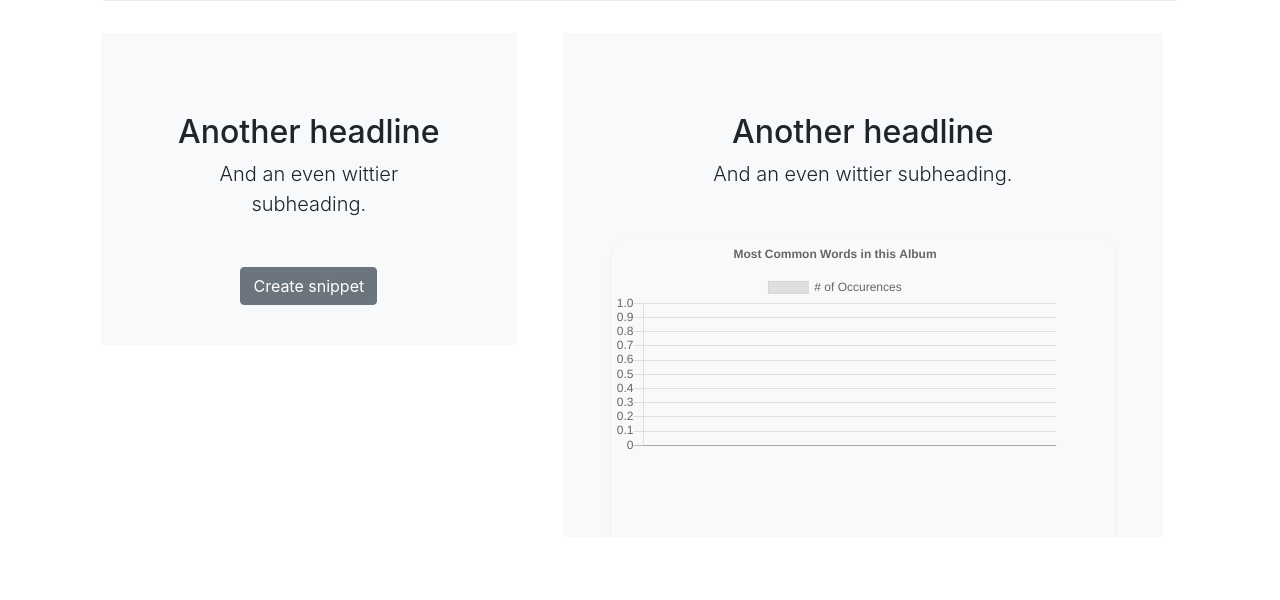
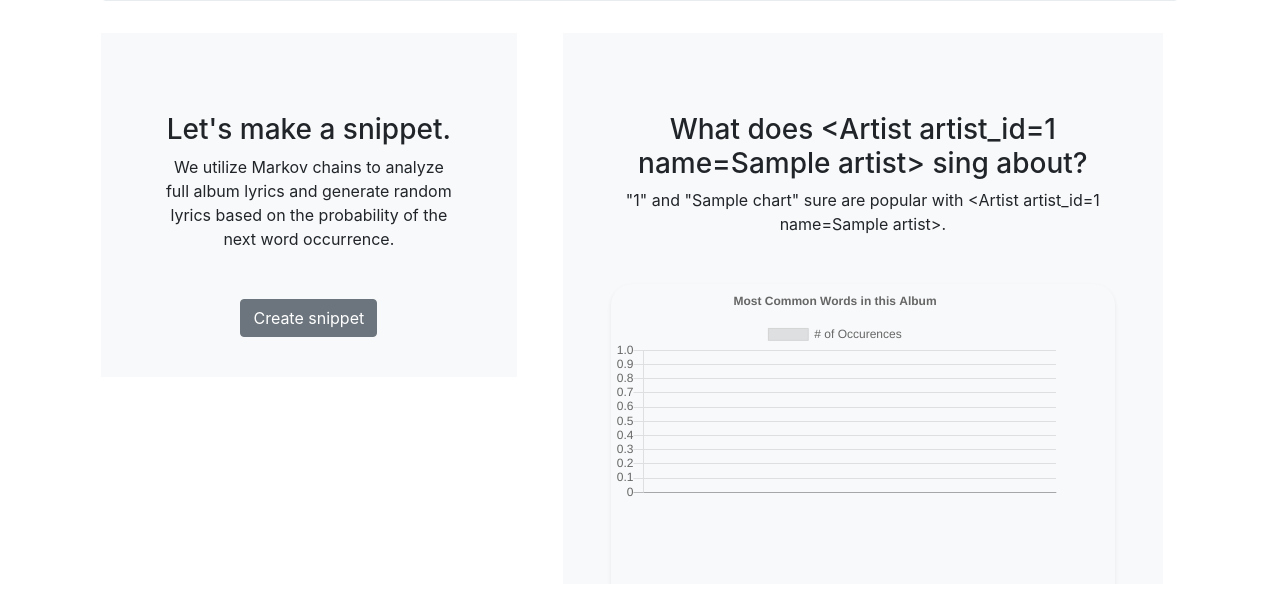
Before and after one commit to dianasch/snippets, a Flask app: template templates/album_details.html in a window 1280 px wide. Shown: the part 449-1049 px from the top of the page. Before the commit the page ends 986 px from the top, so only its background shows below. Run offline with Flask 2, Linux system fonts and the light colour scheme; tables that the repository leaves empty hold one stand-in row (values such as "Sample post"); the template is opened without the code that fills it: values that come from a table or form of the project are taken from there, most other values are stand-ins (such as "Sample title", 1, 10 or a date in 2020); grey boxes marked "Sample" are stand-in pictures; some libraries are stand-ins or nearby versions.

Commit message:
Adds descriptor about Markov chains.

```diff
--- a/templates/album_details.html
+++ b/templates/album_details.html
@@ -60,13 +60,13 @@
     <div class="col-5">
         <div class="bg-light mr-md-3 pt-3 px-3 pt-md-5 px-md-5 text-center overflow-hidden">
             <div class="my-3 p-3">
-            <h2 class="display-5">Another headline</h2>
-            <p class="lead">And an even wittier subheading.</p>
+            <h3 class="display-5">Let's make a snippet.</h3>
+            <p>We utilize Markov chains to analyze full album lyrics and generate random lyrics based on the probability of the next word occurrence.</p>
             </div>
             <div>
                 {% if album_id | int > 8 %}
                 <form action='/albums/{{album.album_id}}/snippet' id ="create-snippet">
-    <label for="taylor-swift-album">Choose a Taylor Swift Album for your mash-up:</label><br>
+                    <label for="taylor-swift-album">Choose a Taylor Swift Album for a mash-up:</label><br>
                     <select name="taylor-swift-album" required>
                         <option disabled selected value> -- Select an option -- </option>
                         <option value="1">Taylor Swift</option>
@@ -78,32 +78,24 @@
                         <option value="7">Lover</option>
                         <option value="8">folklore</option>
                         <option value="9">Choose a random Taylor Swift album</option>
-    </select><br>
-    <button type="submit" class="btn btn-secondary">Create snippet</button>
+                    </select>
+                    <br><br><button type="submit" class="btn btn-secondary">Create snippet</button>
                 </form>
-
                 {% else %}
-
                 <form action='/albums/{{album.album_id}}/snippet' id="create-ts-snippet">
                     <button type="submit" class="btn btn-secondary">Create snippet</button>
                 </form>
-
                 {% endif %}
-
                 <br><p id="display-snippet"></p>
-
-
-
             </div>
         </div>
     </div>
 
     <div class="col-7">
-
         <div class="bg-light mr-md-3 pt-3 px-3 pt-md-5 px-md-5 text-center overflow-hidden">
             <div class="my-3 py-3">
-                    <h2 class="display-5">Another headline</h2>
-                    <p class="lead">And an even wittier subheading.</p>
+                <h3 class="display-5">What does {{ artist }} sing about?</h3>
+                <p>"{{ chart_data[0][0] }}" and "{{ chart_data[0][1] }}" sure are popular with {{ artist }}.</p>
 
             </div>
             <div class="bg-light shadow-sm mx-auto" style="width: 100%; height: 300px; border-radius: 21px 21px 0 0;">
@@ -112,11 +104,9 @@
                 </div>
             </div>
         </div>
-
+    </div>
 </div>
 
-</div>
-</div>
 
 
 <!--REMOVED FOR AESTHETIC REASONS-->
--- a/templates/homepage.html
+++ b/templates/homepage.html
@@ -45,6 +45,7 @@
     <br>
     <br>
     <h1 class="cover-heading">Let's make an original Taylor Swift song snippet!</h1>
+    <p class="lead">We utilize Markov chains to analyze full album lyrics and generate random lyrics based on the probability of the next word occurrence.</p>
     {% if current_user.is_authenticated %}
     <br>
     <p class="lead">
```
Lines whose indentation alone changed are shown as unchanged.
